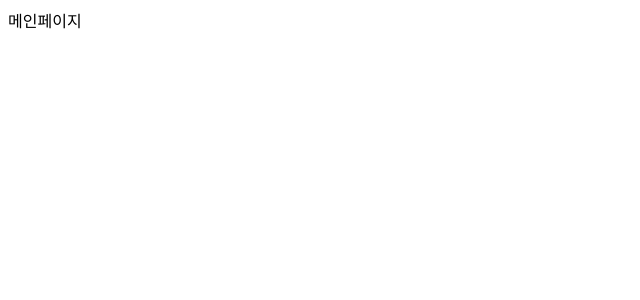
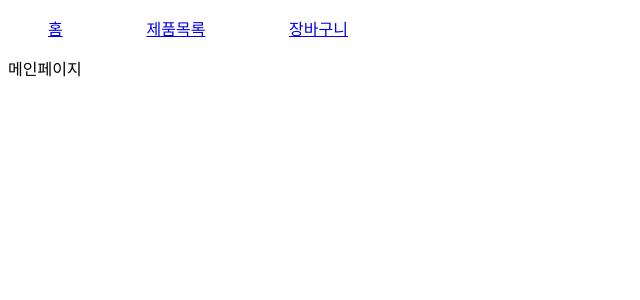
Before and after one commit to JUNWOO45/shopping, a React (Vite) app in the folder shopping-mall/: page / in a window 1280 px wide. Shown: the top 300 px of the page, without its empty margins (0-640 px from the left). Built offline with nearby package versions, Linux system fonts and the light colour scheme.

Commit message:
feat: GNB 추가

```diff
--- a/shopping-mall/src/App.tsx
+++ b/shopping-mall/src/App.tsx
@@ -4,6 +4,7 @@ import { useRoutes } from "react-router-dom";
 import { routes, pages } from "./routes";
 import { getClient } from "./queryClients";
 import { ReactQueryDevtools } from "react-query/devtools";
+import GNB from "./components/gnb";
 
 const App = () => {
   console.log("pages: ", pages);
@@ -13,6 +14,7 @@ const App = () => {
 
   return (
     <QueryClientProvider client={queryClient}>
+      <GNB />
       {element}
       <ReactQueryDevtools initialIsOpen={false} />
     </QueryClientProvider>
--- /dev/null
+++ b/shopping-mall/src/components/gnb/index.tsx
@@ -0,0 +1,20 @@
+import React from "react";
+import { Link } from "react-router-dom";
+
+const GNB = () => {
+  return (
+    <ul className="gnb">
+      <li>
+        <Link to={"/"}>홈</Link>
+      </li>
+      <li>
+        <Link to={"/products"}>제품목록</Link>
+      </li>
+      <li>
+        <Link to={"/carts"}>장바구니</Link>
+      </li>
+    </ul>
+  );
+};
+
+export default GNB;
--- /dev/null
+++ b/shopping-mall/src/pages/carts/index.tsx
@@ -0,0 +1,3 @@
+const CartsPage = () => <div>카트</div>;
+
+export default CartsPage;
--- a/shopping-mall/src/routes.tsx
+++ b/shopping-mall/src/routes.tsx
@@ -1,24 +1,29 @@
-import React from "react";
-import GlobalLayout from "./pages/_layout";
 
-const DynamicIndex = React.lazy(() => import("./pages/index"));
-const DynamicProductsIndex = React.lazy(() => import("./pages/products/index"));
-const DynamicProductsId = React.lazy(() => import("./pages/products/[id]"));
+import React from 'react';
+import GlobalLayout from './pages/_layout'
+
+const DynamicIndex = React.lazy(() => import('./pages/index'));
+const DynamicCartsIndex = React.lazy(() => import('./pages/carts/index'));
+const DynamicProductsIndex = React.lazy(() => import('./pages/products/index'));
+const DynamicProductsId = React.lazy(() => import('./pages/products/[id]'));
+
 
 export const routes = [
   {
-    path: "/",
+    path: '/',
     element: <GlobalLayout />,
     children: [
-      { path: "/", element: <DynamicIndex />, index: true },
-      { path: "/products", element: <DynamicProductsIndex />, index: true },
-      { path: "/products/:id", element: <DynamicProductsId /> },
-    ],
-  },
-];
+      { path: '/', element: <DynamicIndex />, index: true},
+      { path: '/carts', element: <DynamicCartsIndex />, index: true},
+      { path: '/products', element: <DynamicProductsIndex />, index: true},
+      { path: '/products/:id', element: <DynamicProductsId />, },
+    ]
+  }
+]
 
 export const pages = [
-  { route: "/" },
-  { route: "/products" },
-  { route: "/products/:id" },
-];
+  { route: '/' },
+  { route: '/carts' },
+  { route: '/products' },
+  { route: '/products/:id' },
+]
--- a/shopping-mall/src/styles/index.scss
+++ b/shopping-mall/src/styles/index.scss
@@ -1 +1,10 @@
-@import url(./product.scss)
+@import url(./product.scss);
+
+.gnb {
+  list-style: none;
+  display: flex;
+  flex-direction: row;
+  max-width: 300px;
+  justify-content: space-between;
+
+}
```
